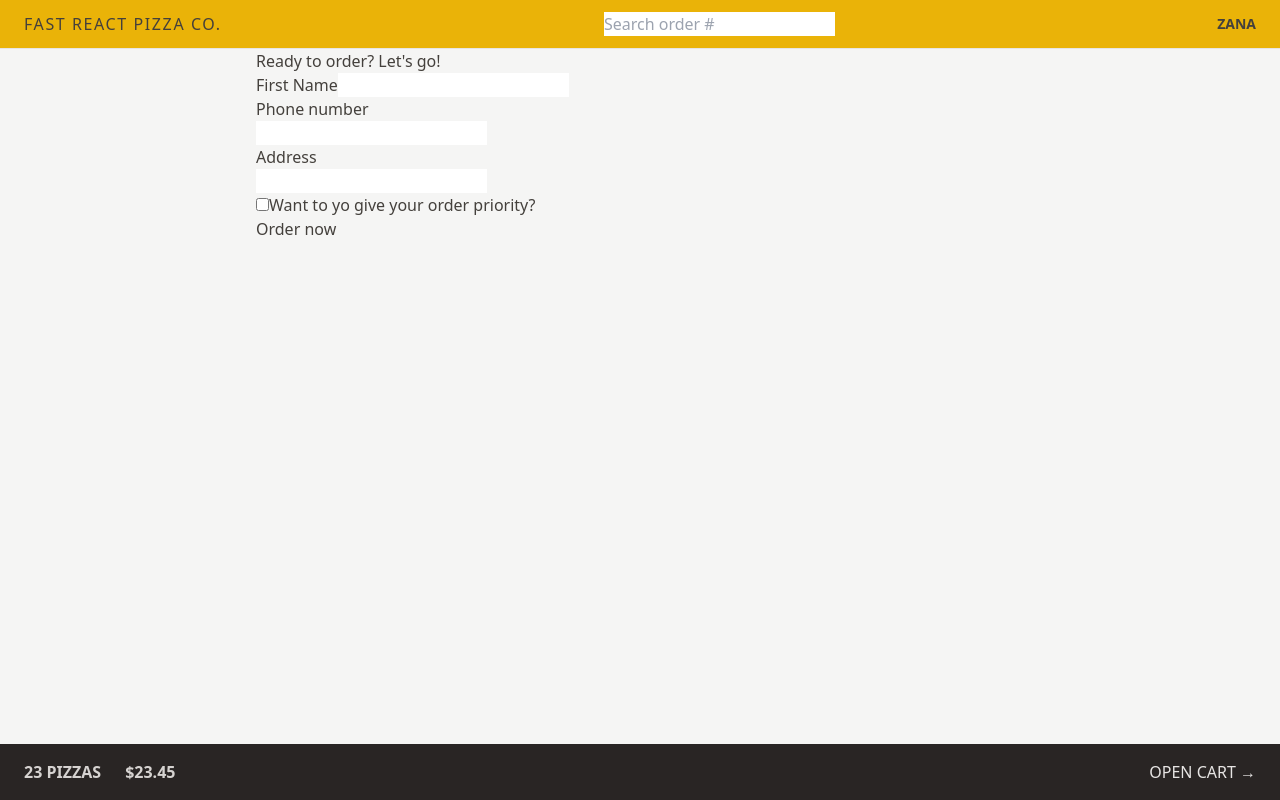
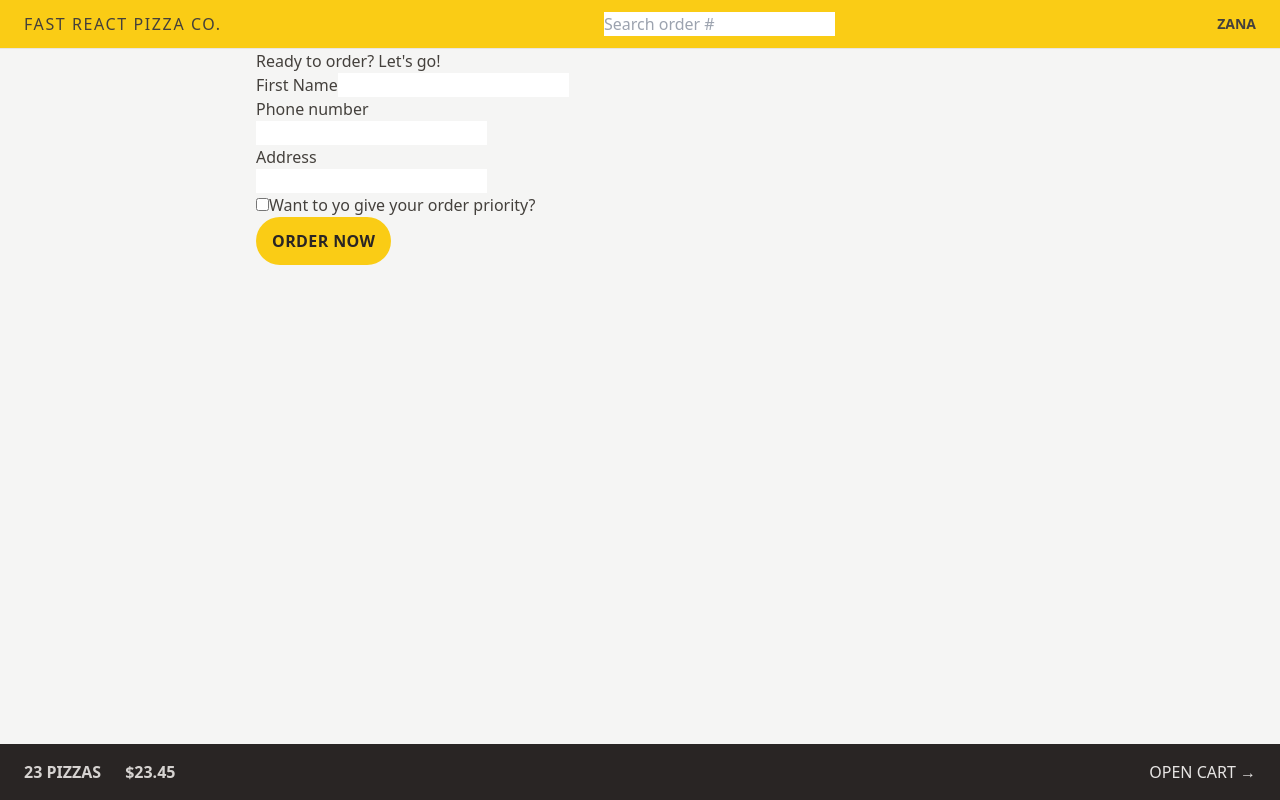
Before and after one commit to zana-abdollahpour/fast-react-pizza, a React (Vite) app: page /order/new in a window 1280 px wide. Built offline with nearby package versions, Linux system fonts and the light colour scheme.

Commit message:
style a button

```diff
--- a/src/features/cart/Cart.jsx
+++ b/src/features/cart/Cart.jsx
@@ -1,23 +1,23 @@
-import { Link } from 'react-router-dom';
+import { Link } from "react-router-dom";
 
 const fakeCart = [
   {
     pizzaId: 12,
-    name: 'Mediterranean',
+    name: "Mediterranean",
     quantity: 2,
     unitPrice: 16,
     totalPrice: 32,
   },
   {
     pizzaId: 6,
-    name: 'Vegetale',
+    name: "Vegetale",
     quantity: 1,
     unitPrice: 13,
     totalPrice: 13,
   },
   {
     pizzaId: 11,
-    name: 'Spinach and Mushroom',
+    name: "Spinach and Mushroom",
     quantity: 1,
     unitPrice: 15,
     totalPrice: 15,
@@ -29,7 +29,12 @@
 
   return (
     <div>
-      <Link to="/menu">&larr; Back to menu</Link>
+      <Link
+        to="/menu"
+        className="text-sm text-blue-500 hover:text-blue-600 hover:underline"
+      >
+        &larr; Back to menu
+      </Link>
 
       <h2>Your cart, %NAME%</h2>
 
--- a/src/features/order/CreateOrder.jsx
+++ b/src/features/order/CreateOrder.jsx
@@ -6,7 +6,7 @@
 // https://uibakery.io/regex-library/phone-number
 const isValidPhone = (str) =>
   /^\+?\d{1,4}?[-.\s]?\(?\d{1,3}?\)?[-.\s]?\d{1,4}[-.\s]?\d{1,4}[-.\s]?\d{1,9}$/.test(
-    str
+    str,
   );
 
 const fakeCart = [
@@ -79,7 +79,10 @@
 
         <div>
           <input type="hidden" name="cart" value={JSON.stringify(cart)} />
-          <button disabled={isSubmitting}>
+          <button
+            disabled={isSubmitting}
+            className="inline-block rounded-full bg-yellow-400 px-4 py-3 font-semibold uppercase tracking-wide text-stone-800 transition-colors duration-300 hover:bg-yellow-300 focus:bg-yellow-300 focus:outline-none focus:ring focus:ring-yellow-300 focus:ring-offset-2 disabled:cursor-not-allowed"
+          >
             {isSubmitting ? "Placing Order..." : "Order now"}
           </button>
         </div>
--- a/src/ui/Header.jsx
+++ b/src/ui/Header.jsx
@@ -5,7 +5,7 @@
 
 function Header() {
   return (
-    <header className="flex items-center justify-between border-b border-stone-200 bg-yellow-500 px-4 py-3 uppercase sm:px-6">
+    <header className="flex items-center justify-between border-b border-stone-200 bg-yellow-400 px-4 py-3 uppercase sm:px-6">
       <Link to="/" className="tracking-widest">
         Fast React Pizza Co.
       </Link>
```
